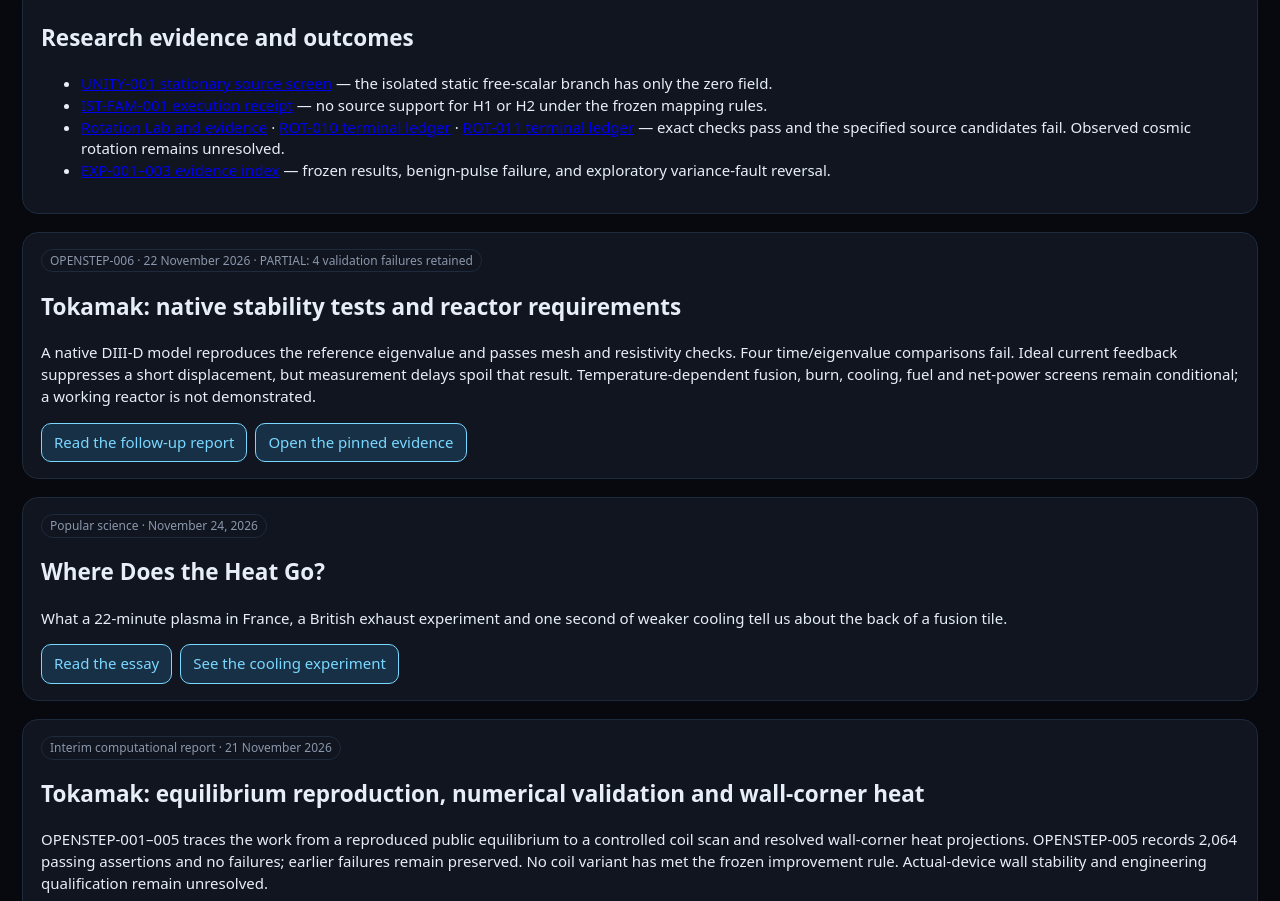
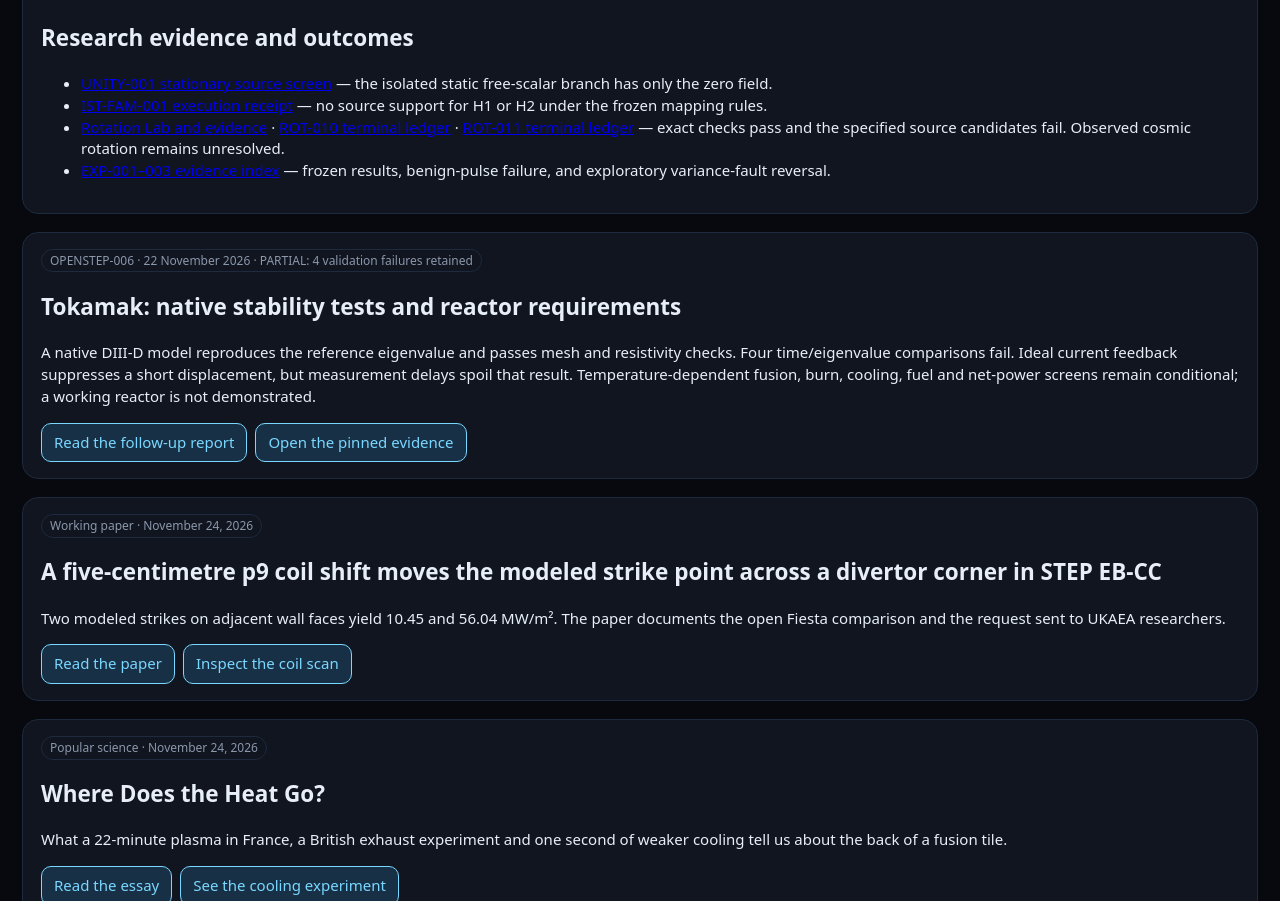
Before and after one commit to enuminous/papers, a plain HTML site: page index.html in a window 1280 px wide. Shown: the part 324-1225 px from the top of the page. Drawn offline with nearby package versions, Linux system fonts and the light colour scheme.

Commit message:
Publish STEP EB-CC p9 strike-point study and Fiesta validation request

```diff
--- a/index.html
+++ b/index.html
@@ -70,6 +70,13 @@
   <h2 id="openstep-006-title">Tokamak: native stability tests and reactor requirements</h2>
   <p>A native DIII-D model reproduces the reference eigenvalue and passes mesh and resistivity checks. Four time/eigenvalue comparisons fail. Ideal current feedback suppresses a short displacement, but measurement delays spoil that result. Temperature-dependent fusion, burn, cooling, fuel and net-power screens remain conditional; a working reactor is not demonstrated.</p>
   <div class="actions"><a href="https://github.com/enuminous/papers/blob/main/Tokamak-Native-Stability-and-Reactor-Requirements-OPENSTEP-006-2026-11-22.md">Read the follow-up report</a><a href="https://github.com/enuminous/Tokamak/tree/7f2842f3086fae73ad51c1b784830862c314658f/benchmarks/openstep-006">Open the pinned evidence</a></div>
+</aside>
+
+<aside class="card" aria-labelledby="p9-strike-title" style="grid-column:1/-1">
+  <span class="pill">Working paper · November 24, 2026</span>
+  <h2 id="p9-strike-title">A five-centimetre p9 coil shift moves the modeled strike point across a divertor corner in STEP EB-CC</h2>
+  <p>Two modeled strikes on adjacent wall faces yield 10.45 and 56.04 MW/m². The paper documents the open Fiesta comparison and the request sent to UKAEA researchers.</p>
+  <div class="actions"><a href="./STEP-EB-CC-p9-Strike-Point-and-Fiesta-Comparison-2026-11-24.html">Read the paper</a><a href="https://github.com/enuminous/Tokamak/blob/149f5eca9e82464fdc0c6bf274f757bd12221772/benchmarks/openstep-003/results/candidate-grid.csv">Inspect the coil scan</a></div>
 </aside>
 
 <aside class="card" aria-labelledby="where-heat-goes-title" style="grid-column:1/-1">
```
Also changed, not shown: 2 other files.
